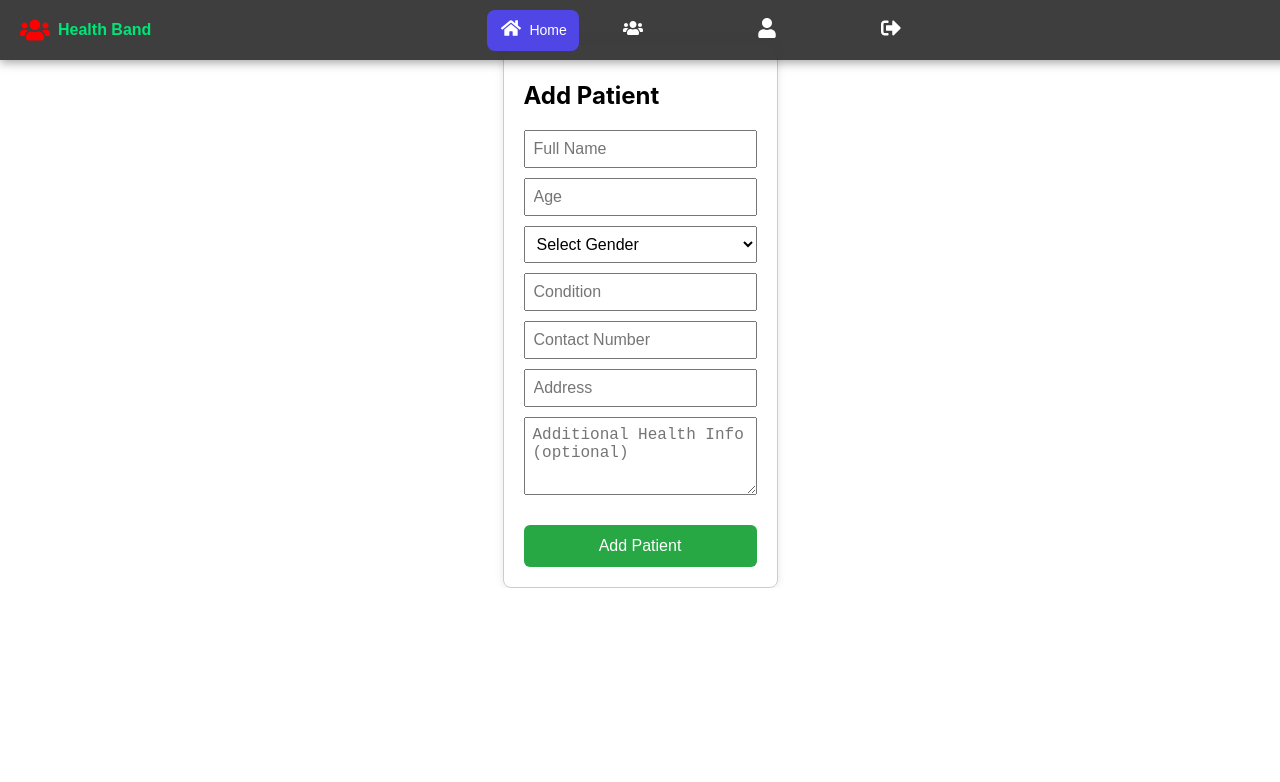
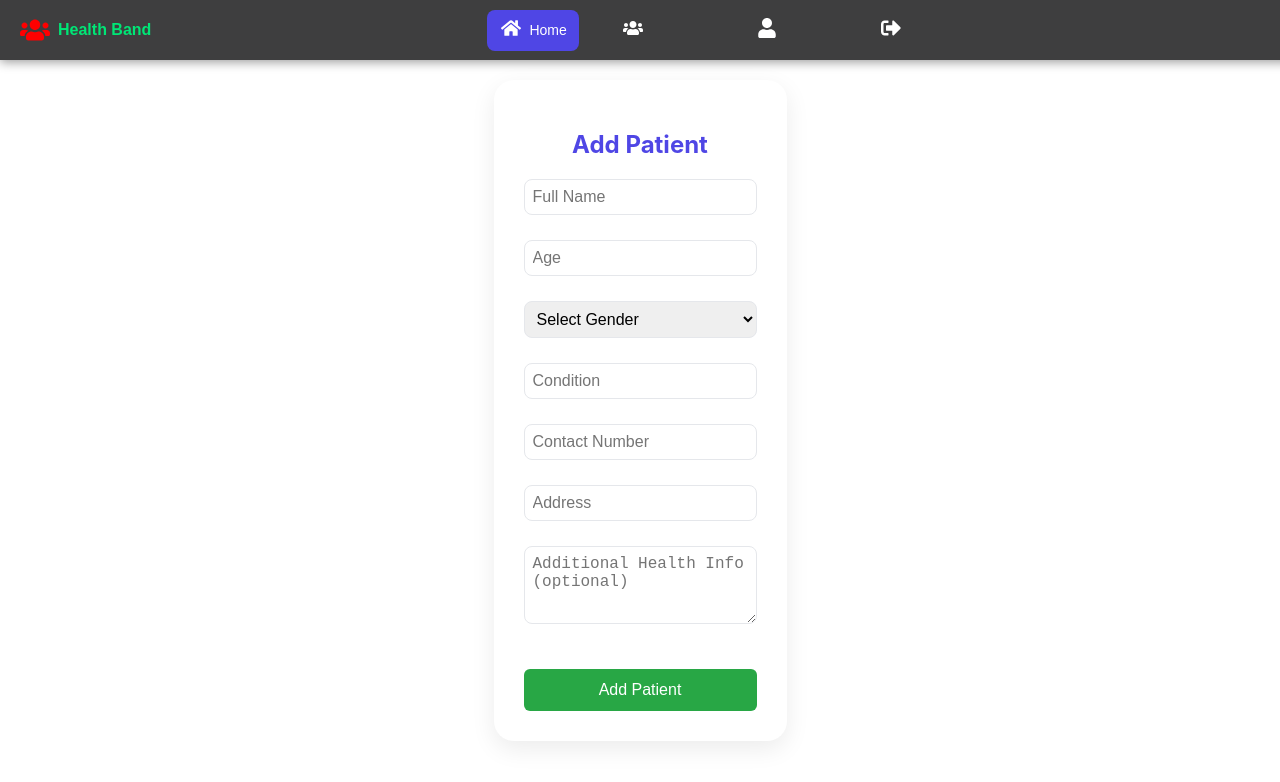
Before and after one commit to COHNDSE242F-Group/health-band, a React (Create React App) app in the folder health-band-web/: page /add-patient in a window 1280 px wide. Shown: the top 782 px of the page. Built offline with nearby package versions, Linux system fonts and the light colour scheme; what chartjs-plugin-zoom would draw is missing.

Commit message:
Dumindu (#11)
* Add AddPatientForm UI and use it in App.js

* Connect AddPatientForm to Firebase and improve styling

---------

Co-authored-by: dct <duminduc13@gmail.com>

```diff
--- a/health-band-web/src/components/AddPatientForm.css
+++ b/health-band-web/src/components/AddPatientForm.css
@@ -1,4 +1,62 @@
 .add-patient-container {
+  max-width: 600px;
+  margin: 40px auto;
+  padding: 30px;
+  background: #ffffff;
+  border-radius: 20px;
+  box-shadow: 0 8px 24px rgba(0,0,0,0.08);
+  display: flex;
+  flex-direction: column;
+  align-items: center;
+}
+
+.add-patient-container h2 {
+  color: #4f46e5;
+  margin-bottom: 20px;
+}
+
+.add-patient-form {
+  width: 100%;
+  display: flex;
+  flex-direction: column;
+  gap: 15px;
+}
+
+.add-patient-input, .add-patient-textarea, .add-patient-select {
+  padding: 12px;
+  font-size: 16px;
+  border: 1px solid #e5e7eb;
+  border-radius: 8px;
+  outline: none;
+  transition: border-color 0.2s, box-shadow 0.2s;
+}
+
+.add-patient-input:focus,
+.add-patient-textarea:focus,
+.add-patient-select:focus {
+  border-color: #4f46e5;
+  box-shadow: 0 0 0 2px rgba(79,70,229,0.2);
+}
+
+.add-patient-textarea {
+  min-height: 80px;
+  resize: vertical;
+}
+
+.add-patient-button {
+  padding: 12px;
+  background-color: #4f46e5;
+  color: #fff;
+  border: none;
+  font-size: 16px;
+  font-weight: 500;
+  border-radius: 8px;
+  cursor: pointer;
+  transition: background-color 0.2s;
+}
+
+.add-patient-button:hover {
+  background-color: #4338ca;
   max-width: 400px;
   margin: auto;
   padding: 20px;
--- a/health-band-web/src/components/AddPatientForm.js
+++ b/health-band-web/src/components/AddPatientForm.js
@@ -1,26 +1,65 @@
-import React from 'react';
+import React, { useState } from 'react';
 import './AddPatientForm.css';
+import { database } from './firebase';
+import { ref, push } from 'firebase/database';
 
 const AddPatientForm = () => {
+  const [patient, setPatient] = useState({
+    name: '',
+    age: '',
+    gender: '',
+    condition: '',
+    contact: '',
+    address: '',
+    healthInfo: ''
+  });
+
+  const handleChange = (e) => {
+    setPatient({ ...patient, [e.target.name]: e.target.value });
+  };
+
+  const handleSubmit = (e) => {
+    e.preventDefault();
+
+
+    push(ref(database, 'patients/'), patient)
+      .then(() => {
+        alert('Patient added successfully!');
+
+        setPatient({
+          name: '',
+          age: '',
+          gender: '',
+          condition: '',
+          contact: '',
+          address: '',
+          healthInfo: ''
+        });
+      })
+      .catch((error) => {
+        console.error('Error adding patient: ', error);
+        alert('Failed to add patient. Please try again.');
+      });
+  };
+
   return (
     <div className="add-patient-container">
       <h2>Add Patient</h2>
-      <form className="add-patient-form">
-  <input type="text" name="name" placeholder="Full Name" className="add-patient-input" />
-  <input type="number" name="age" placeholder="Age" className="add-patient-input" />
-  <select name="gender" className="add-patient-input">
+      <form className="add-patient-form" onSubmit={handleSubmit}>
+        <input type="text" name="name" placeholder="Full Name" value={patient.name} onChange={handleChange} className="add-patient-input" required />
+        <input type="number" name="age" placeholder="Age" value={patient.age} onChange={handleChange} className="add-patient-input" required />
+        <select name="gender" value={patient.gender} onChange={handleChange}  className="add-patient-input add-patient-select" required>
           <option value="">Select Gender</option>
           <option value="Male">Male</option>
           <option value="Female">Female</option>
 
         </select>
-  <input type="text" name="condition" placeholder="Condition" className="add-patient-input" />
-  <input type="text" name="contact" placeholder="Contact Number" className="add-patient-input" />
-  <input type="text" name="address" placeholder="Address" className="add-patient-input" />
-  <textarea name="healthInfo" placeholder="Additional Health Info (optional)" className="add-patient-textarea"></textarea>
+        <input type="text" name="condition" placeholder="Condition" value={patient.condition} onChange={handleChange} className="add-patient-input" required />
+        <input type="text" name="contact" placeholder="Contact Number" value={patient.contact} onChange={handleChange} className="add-patient-input" required />
+        <input type="text" name="address" placeholder="Address" value={patient.address} onChange={handleChange} className="add-patient-input" required />
+        <textarea name="healthInfo" placeholder="Additional Health Info (optional)" value={patient.healthInfo} onChange={handleChange} className="add-patient-textarea"></textarea>
         <button type="submit" className="add-patient-button">Add Patient</button>
       </form>
-
     </div>
   );
 };
```
Lines whose indentation alone changed are shown as unchanged.
